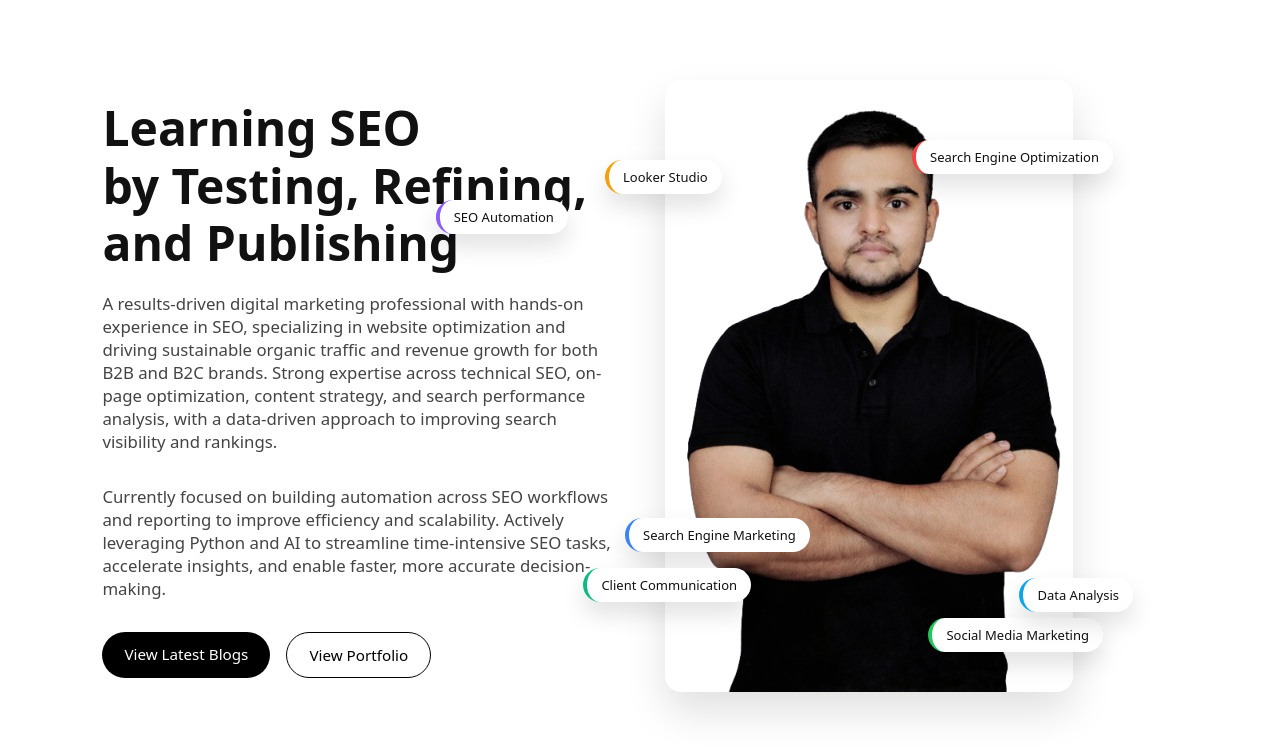
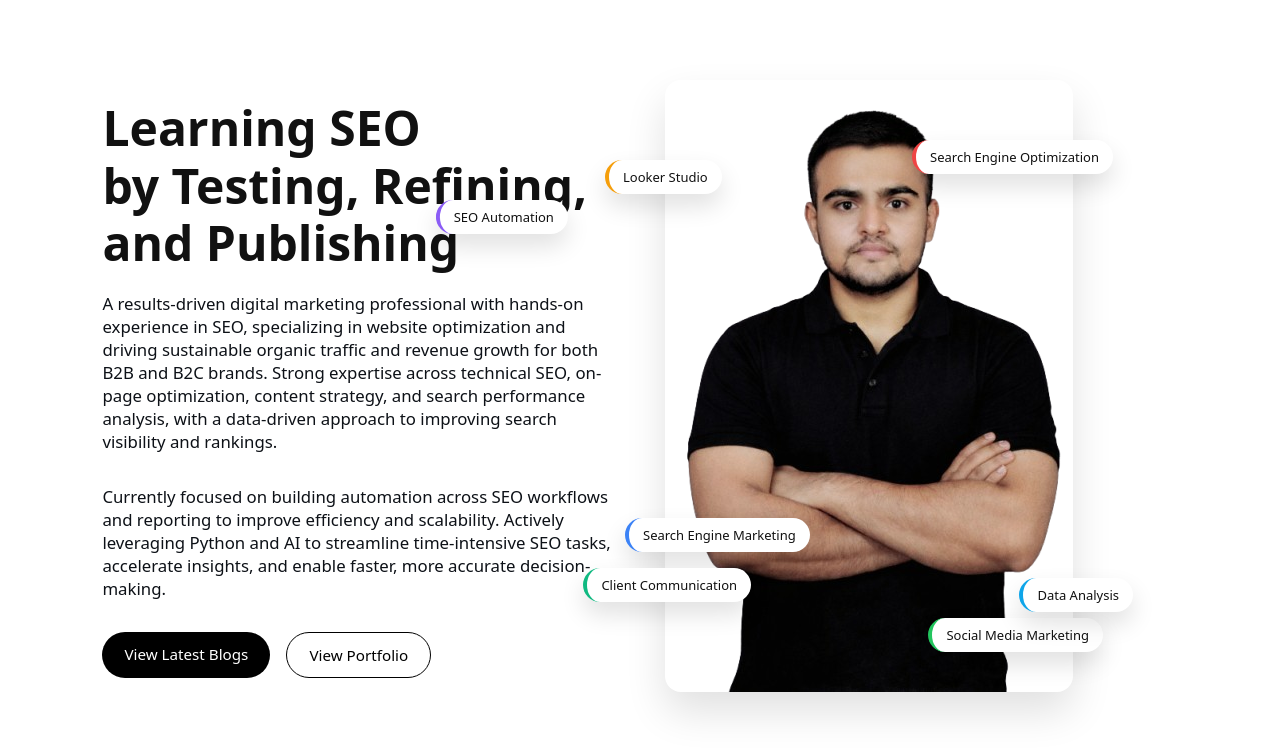
Before and after one commit to uddeshbommawar/uddeshbommawar.github.io, a Jekyll site: the page built from index.md, in a window 1280 px wide. Shown: the top 755 px of the page. Built offline with Jekyll 4.4.1, drawn with Linux system fonts in a browser that asks for light colours.

Commit message:
Update main.css

```diff
--- a/assets/css/main.css
+++ b/assets/css/main.css
@@ -5,7 +5,7 @@
 }
 
 body {
-  font-family: system-ui, -apple-system, BlinkMacSystemFont, "Segoe UI", sans-serif;
+  font-family: system-ui, -apple-system, BlinkMacSystemFont, "Nunito", sans-serif;
   background: #ffffff;
   color: #111;
 }
@@ -16,7 +16,7 @@ body {
 
 .hero-container {
   display: grid;
-  grid-template-columns: 1fr 1fr;
+  grid-template-columns: 2fr 2fr;
   gap: 50px;
   align-items: center;
 }
@@ -29,7 +29,7 @@ body {
 
 .hero-left p {
   font-size: 1.05rem;
-  color: #444;
+  color: #0d1117;
   max-width: 560px;
   margin-bottom: 32px;
 }
```
